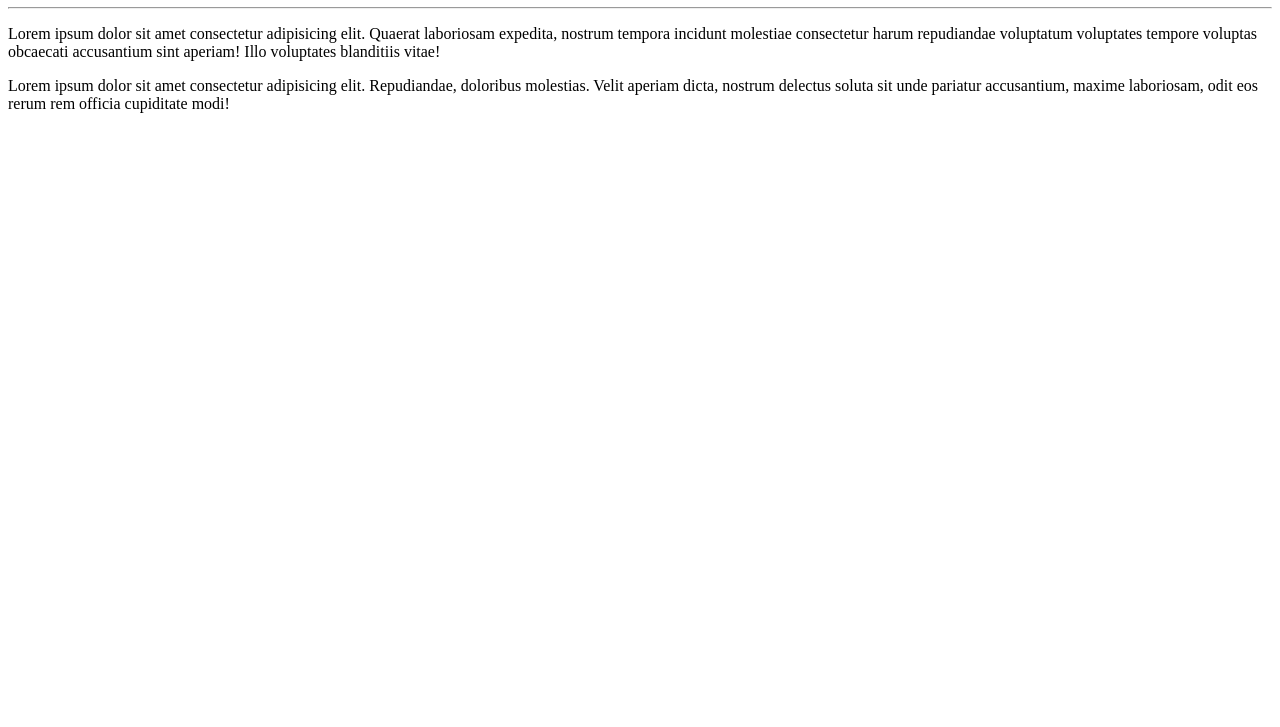
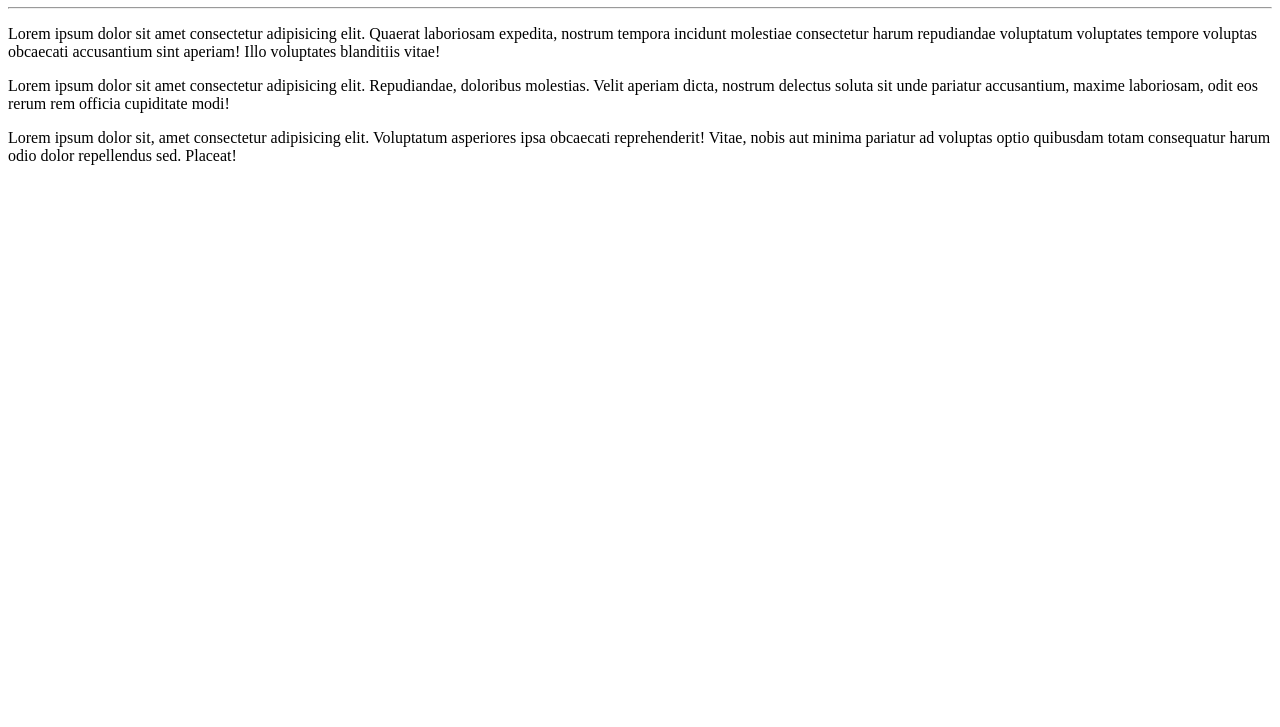
Before and after one commit to fabriciolourencoV980/Ola_mundo, a plain HTML site: page site-exemplo/index.html in a window 1280 px wide. Shown: the part 73-800 px from the top of the page. Drawn offline with Linux system fonts and the light colour scheme.

Commit message:
Testando a adição de parágrafos

```diff
--- a/site-exemplo/index.html
+++ b/site-exemplo/index.html
@@ -9,5 +9,6 @@
     <h1>Olá, mundo!</h1> <hr>
     <p>Lorem ipsum dolor sit amet consectetur adipisicing elit. Quaerat laboriosam expedita, nostrum tempora incidunt molestiae consectetur harum repudiandae voluptatum voluptates tempore voluptas obcaecati accusantium sint aperiam! Illo voluptates blanditiis vitae!</p>
     <p>Lorem ipsum dolor sit amet consectetur adipisicing elit. Repudiandae, doloribus molestias. Velit aperiam dicta, nostrum delectus soluta sit unde pariatur accusantium, maxime laboriosam, odit eos rerum rem officia cupiditate modi!</p>
+    <p>Lorem ipsum dolor sit, amet consectetur adipisicing elit. Voluptatum asperiores ipsa obcaecati reprehenderit! Vitae, nobis aut minima pariatur ad voluptas optio quibusdam totam consequatur harum odio dolor repellendus sed. Placeat!</p>
 </body>
 </html>
```
